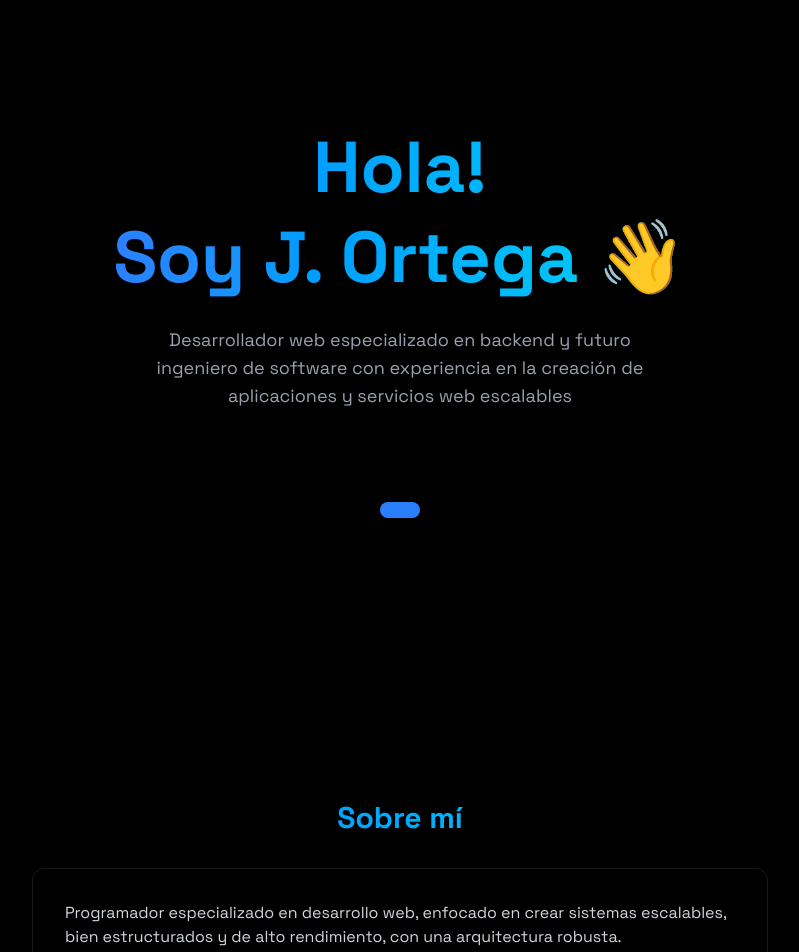
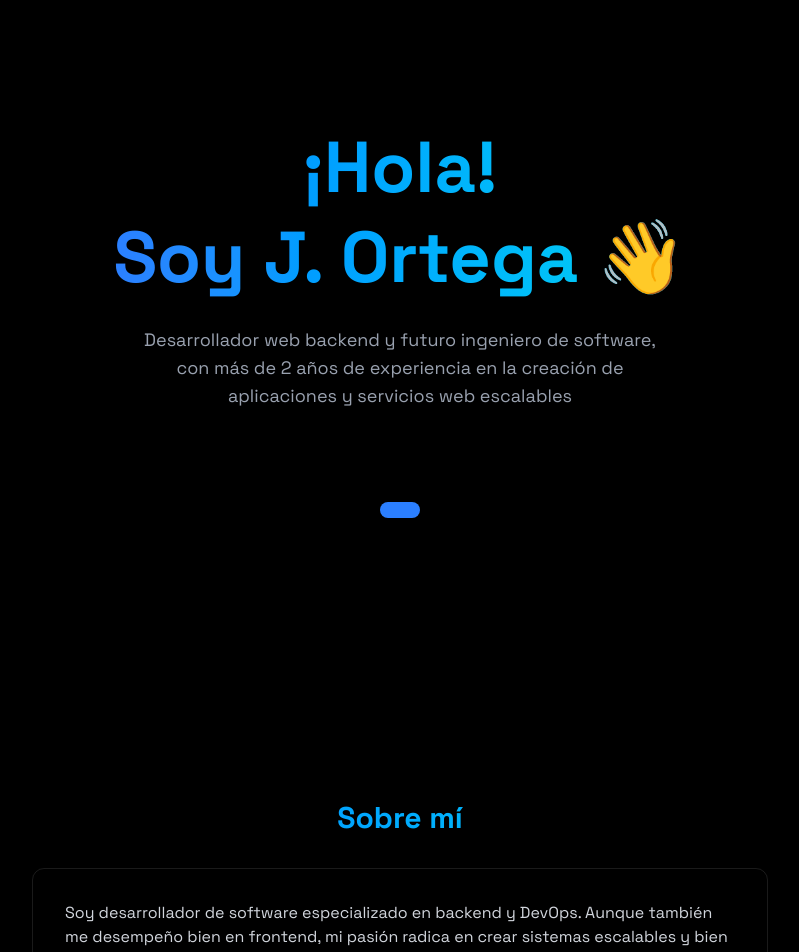
Before and after one commit to miikuru002/personal-portfolio, a Vue app: page / in a window 1280 px wide. Shown: the part 80-1032 px from the top of the page, without its empty margins (240-1039 px from the left). Built offline with nearby package versions, Linux system fonts and the light colour scheme; some icons are missing.

Commit message:
update: descriptions

```diff
--- a/src/views/AboutSection.vue
+++ b/src/views/AboutSection.vue
@@ -46,8 +46,8 @@ const getStyles = (color: string) => ({
         <!-- Descripción y Tecnologías -->
         <div class="rounded-xl p-8 border-white/10 border">
           <p class="text-gray-300 mb-6">
-            Programador especializado en desarrollo web, enfocado en crear sistemas escalables, bien
-            estructurados y de alto rendimiento, con una arquitectura robusta.
+            Soy desarrollador de software especializado en backend y DevOps. Aunque también me desempeño bien en frontend, mi pasión radica en crear sistemas escalables y bien estructurados.
+            En mi tiempo libre, disfruto escuchar música, ver anime y desarrollar nuevos proyectos que me desafíen y me ayuden a seguir aprendiendo.
           </p>
 
           <div class="grid grid-cols-1 md:grid-cols-3">
--- a/src/views/HeroSection.vue
+++ b/src/views/HeroSection.vue
@@ -10,11 +10,11 @@ import { Icon } from '@iconify/vue';
       <div class="text-center z-10 px-4">
         <h1
           class="text-5xl md:text-7xl font-bold mb-6 bg-gradient-to-r from-blue-500 to-cyan-400 bg-clip-text text-transparent leading-tight">
-          Hola! <br> Soy J. Ortega <span class="text-white">👋</span>
+          ¡Hola! <br> Soy J. Ortega <span class="text-white">👋</span>
         </h1>
 
         <p class="text-gray-400 text-lg mb-8 max-w-lg mx-auto">
-          Desarrollador web especializado en backend y futuro ingeniero de software con experiencia en la creación de aplicaciones y servicios web escalables
+          Desarrollador web backend y futuro ingeniero de software, con más de 2 años de experiencia en la creación de aplicaciones y servicios web escalables
         </p>
 
         <div class="flex justify-center space-x-4 mb-8">
```
